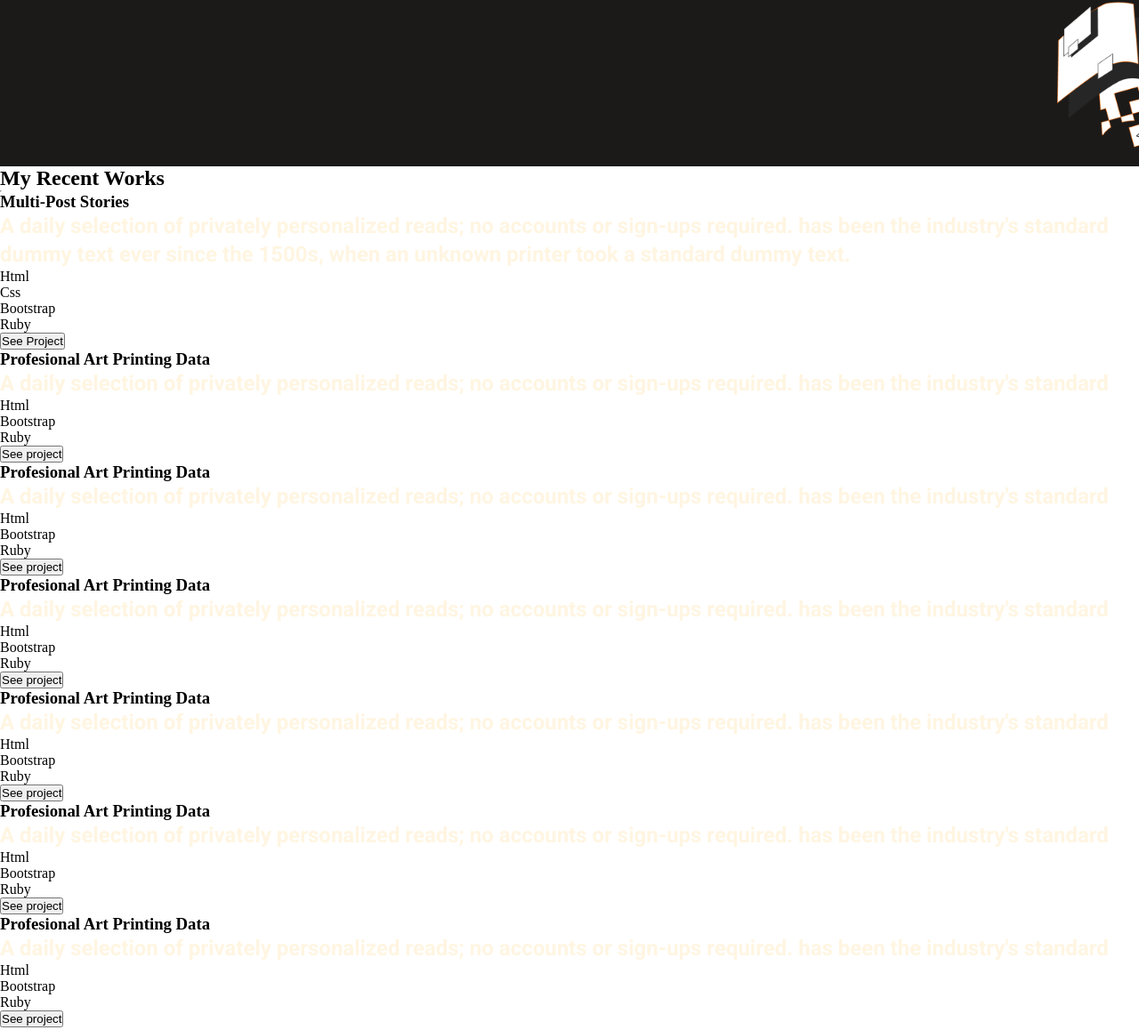
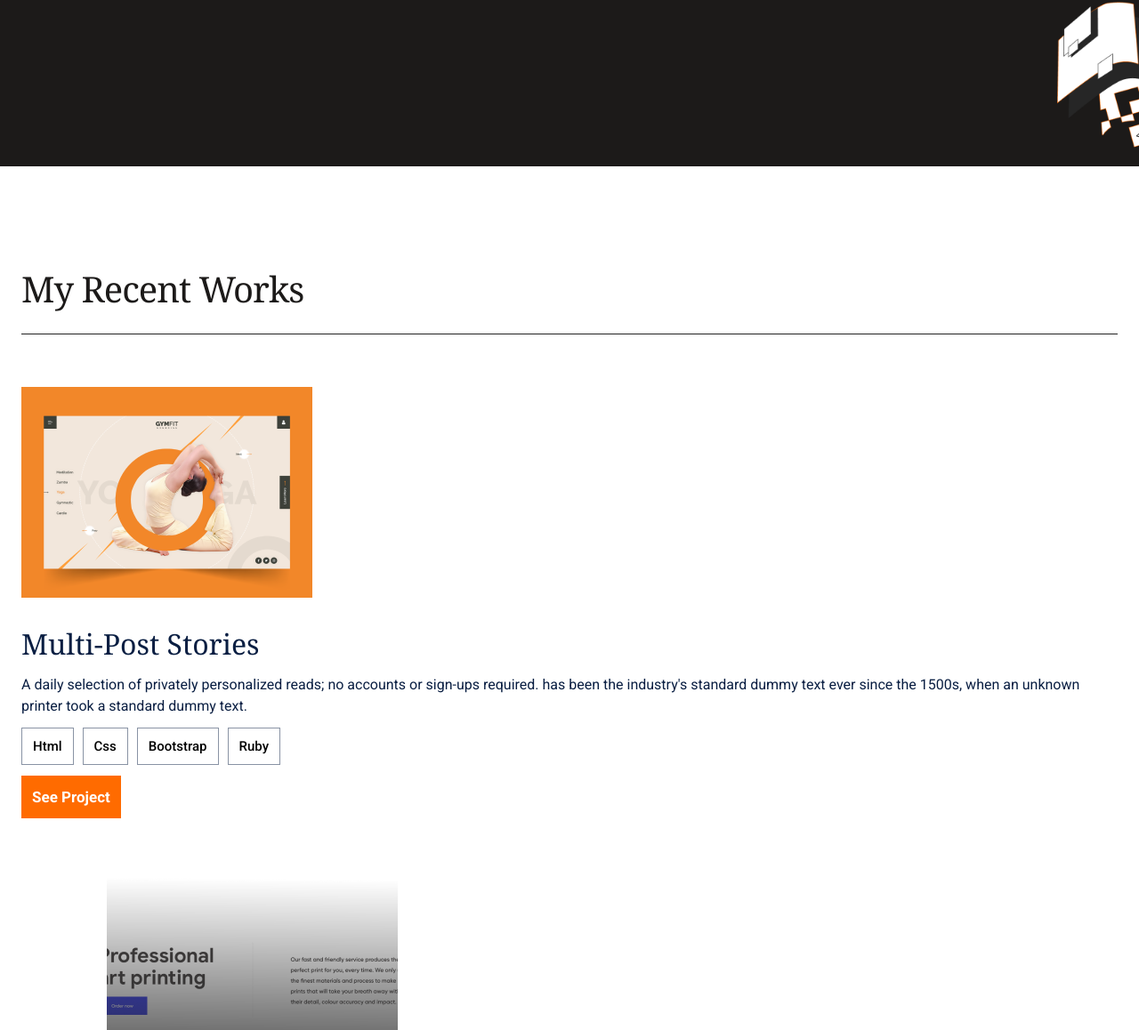
Before and after one commit to gabyse1/portfolio, a plain HTML site: page index.html in a window 1280 px wide. Shown: the part 613-1771 px from the top of the page at 89% size. Drawn offline with Linux system fonts and the light colour scheme.

Commit message:
Add styles to elements of recentworks section in styles.css file

```diff
--- a/css/styles.css
+++ b/css/styles.css
@@ -129,6 +129,7 @@ header {
 
 .page-section {
   width: 100%;
+  padding: 100px 24px;
   display: flex;
   flex-direction: column;
   justify-content: center;
@@ -137,7 +138,6 @@ header {
 
 .headline-section {
   min-height: 100vh;
-  padding: 120px 24px;
   background: rgba(28, 26, 25, 1);
   background-image: url('../images/illustration-header-mobile.png');
   background-repeat: no-repeat;
@@ -210,3 +210,203 @@ header {
   display: flex;
   text-decoration: none;
 }
+
+.page-section > * {
+  flex-grow: 0;
+  margin: 12px 0;
+}
+
+.page-section h2 {
+  font-family: 'Noto Serif', serif;
+  font-style: normal;
+  font-weight: normal;
+  font-size: 40px;
+  line-height: 52px;
+  letter-spacing: -1px;
+  color: rgba(28, 26, 25, 1);
+  order: 0;
+}
+
+.page-section .bar-vector {
+  width: 100%;
+  border: none;
+  height: 0.25px;
+  color: rgba(33, 33, 33, 1);
+  background-color: rgba(33, 33, 33, 1);
+  order: 1;
+}
+
+.page-section .works-container {
+  width: 100%;
+  padding: 0;
+  height: auto;
+  display: flex;
+  flex-direction: column;
+  align-items: center;
+  order: 2;
+}
+
+.works-container > * {
+  flex-grow: 0;
+  margin: 24px 0;
+}
+
+.works-container .post-title {
+  font-family: 'Noto Serif', serif;
+  font-style: normal;
+  font-weight: normal;
+  font-size: 32px;
+  line-height: 44px;
+  display: flex;
+  align-items: center;
+}
+
+.works-container .supporting-text {
+  font-weight: normal;
+  font-size: 16px;
+  line-height: 24px;
+  color: rgba(9, 30, 66, 1);
+}
+
+.works-container .tags {
+  width: 100%;
+  display: flex;
+  justify-content: flex-start;
+  align-content: center;
+}
+
+.works-container .tags p {
+  font-family: 'Roboto', sans-serif;
+  font-style: normal;
+  font-weight: 500;
+  font-size: 15px;
+  line-height: 20px;
+  border: 1px solid rgba(137, 147, 164, 1);
+  padding: 10px 12px;
+  margin-right: 10px;
+}
+
+.works-container .post-button {
+  font-family: 'Roboto', sans-serif;
+  font-style: normal;
+  font-weight: bold;
+  font-size: 17px;
+  line-height: 24px;
+  color: rgba(255, 255, 255, 1);
+  display: flex;
+  flex-direction: row;
+  justify-content: center;
+  align-items: center;
+  background: rgba(255, 107, 0, 1);
+  border: 0;
+  padding: 12px;
+}
+
+.works-container .works-display {
+  width: 100%;
+  height: auto;
+  padding: 0;
+  display: flex;
+  flex-direction: column;
+  align-items: flex-start;
+  order: 0;
+}
+
+.works-container .right-block > * {
+  flex-grow: 0;
+  margin: 6px 0;
+}
+
+.works-display > * {
+  flex-grow: 0;
+  margin: 12px 0;
+}
+
+.works-display .image-placeholder {
+  height: 237px;
+  width: 100%;
+  background-image: url(../images/img-placeholder-display.png);
+  background-repeat: no-repeat;
+}
+
+.works-display .right-block {
+  display: flex;
+  flex-direction: column;
+  align-items: flex-start;
+}
+
+.works-display .right-block .post-title {
+  color: rgba(9, 30, 66, 1);
+  order: 0;
+}
+
+.works-display .right-block .supporting-text {
+  order: 1;
+}
+
+.works-display .right-block .tags {
+  order: 2;
+}
+
+.works-display .right-block .post-button {
+  order: 3;
+}
+
+.works-list {
+  width: 100%;
+}
+
+.works-list > * {
+  flex-grow: 0;
+}
+
+.grid-container {
+  display: grid;
+  grid-template-rows: (6, 386px);
+  grid-template-columns: (3, auto);
+  grid-column-gap: 0;
+  grid-row-gap: 24px;
+  justify-content: space-evenly;
+}
+
+.grid-container .grid-item {
+  grid-column: 1 / 4;
+}
+
+.works-list .work-article {
+  height: 386px;
+  width: 100%;
+  background-image: url(../images/img-placeholder-articles.png);
+  background-repeat: no-repeat;
+  display: flex;
+  flex-direction: column;
+  justify-content: flex-end;
+  align-items: flex-start;
+}
+
+.work-article .right-block {
+  padding: 8px 16px;
+  order: 0;
+}
+
+.work-article .right-block .post-title {
+  color: rgba(255, 255, 255, 1);
+  order: 0;
+}
+
+.work-article .right-block .supporting-text {
+  color: rgba(255, 255, 255, 1);
+  order: 1;
+}
+
+.work-article .right-block .tags p {
+  color: rgba(255, 255, 255, 1);
+  background: rgba(255, 255, 255, 0.24);
+  border: 0;
+  order: 2;
+}
+
+.work-article .post-button {
+  width: 100%;
+  order: 1;
+}
```
